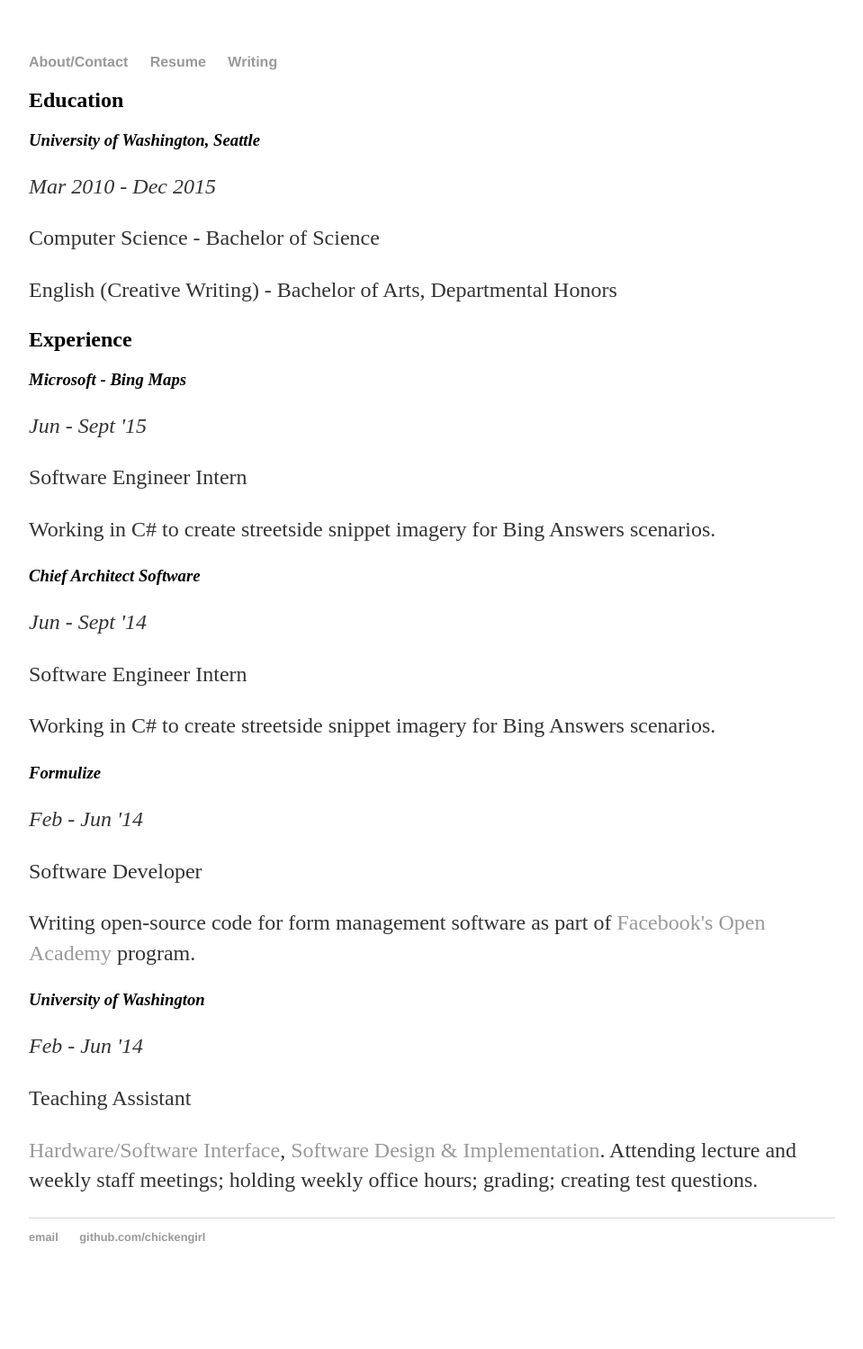
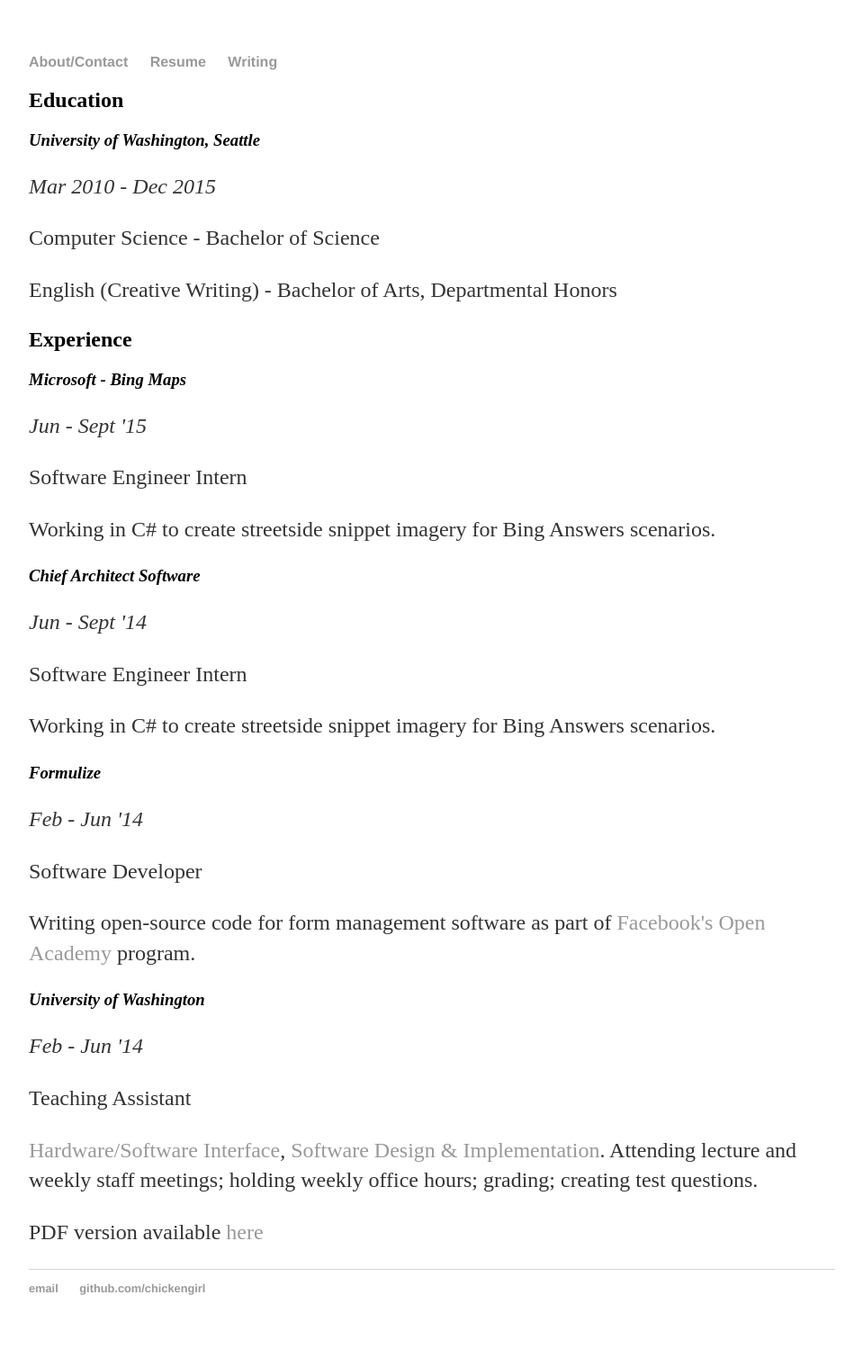
Before and after one commit to chickengirl/chickengirl.github.io, a Jekyll site: the page built from resume/index.html, in a window 1280 px wide. Shown: the whole page at 90% size, without its empty margins (160-1119 px from the left). Built offline with Jekyll 4.4.1, drawn with Linux system fonts in a browser that asks for light colours; before the commit the page ends 1442 px from its top, so only the background shows below that.

Commit message:
Update index.html

```diff
--- a/resume/index.html
+++ b/resume/index.html
@@ -37,4 +37,5 @@
     </div>
 
   </div>
+  <p>PDF version available <a href="whitneyschmidt_2015_resume.pdf">here</a></p>
 </div>
```
